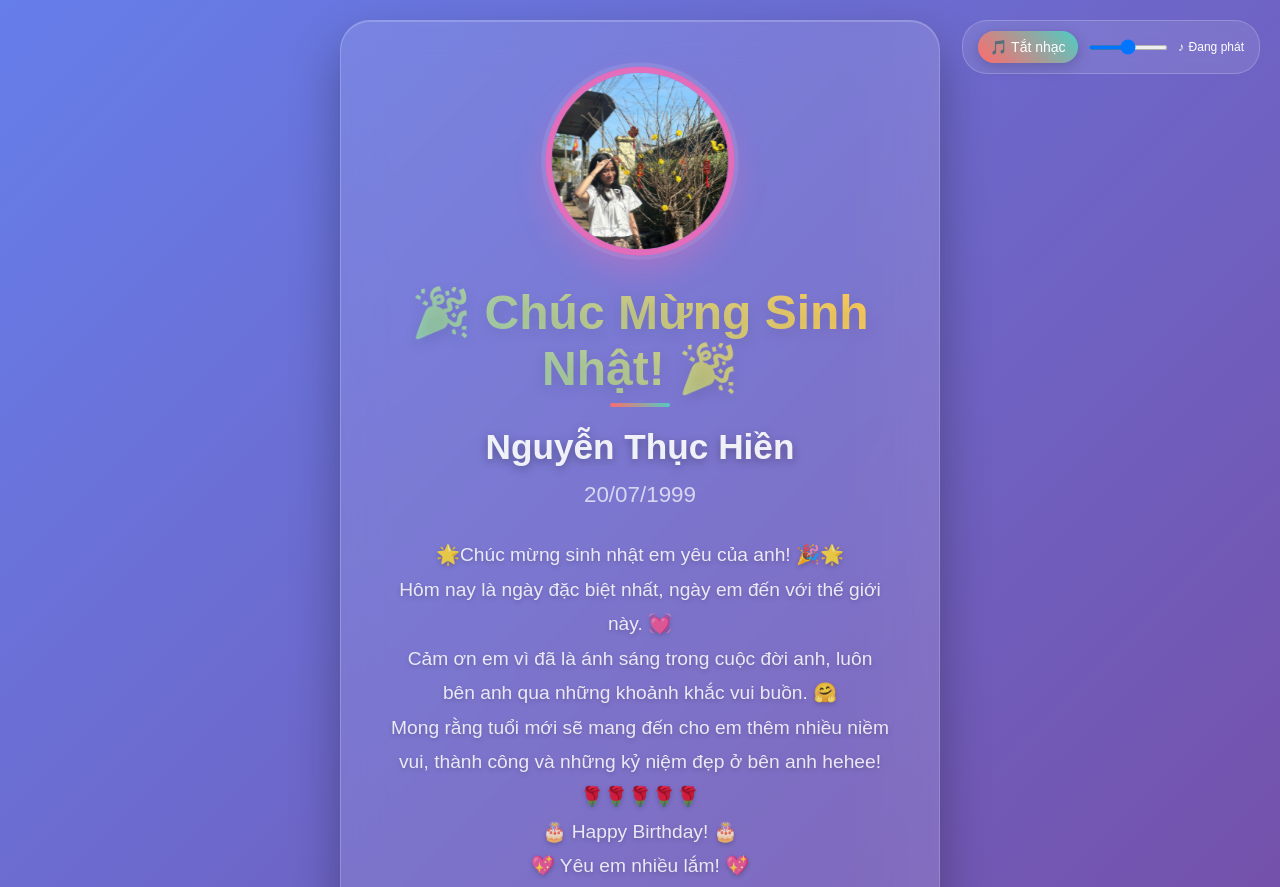
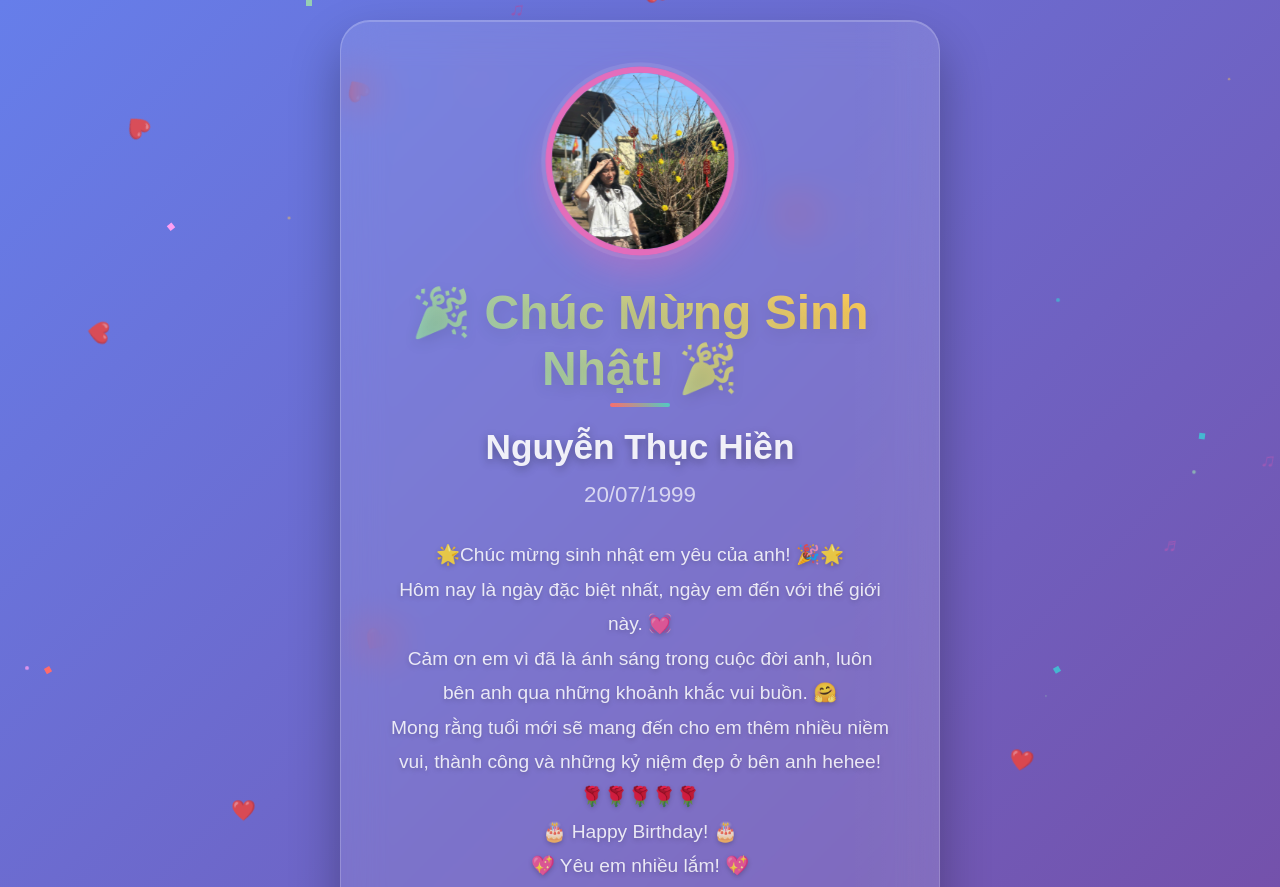
Before and after one commit to dekikhang/birthday2025, a plain HTML site: page index.html in a window 1280 px wide. Shown: the top 887 px of the page. Drawn offline with Linux system fonts and the light colour scheme.

Commit message:
index.html

```diff
--- a/index.html
+++ b/index.html
@@ -27,74 +27,6 @@
             height: 100%;
             pointer-events: none;
             z-index: 1;
-        }
-
-        /* Music Control Styles */
-        .music-controls {
-            position: fixed;
-            top: 20px;
-            right: 20px;
-            z-index: 1000;
-            display: flex;
-            gap: 10px;
-            align-items: center;
-            background: rgba(255, 255, 255, 0.1);
-            backdrop-filter: blur(10px);
-            padding: 10px 15px;
-            border-radius: 25px;
-            border: 1px solid rgba(255, 255, 255, 0.2);
-        }
-
-        .music-btn {
-            background: linear-gradient(45deg, #ff6b6b, #4ecdc4);
-            color: white;
-            border: none;
-            padding: 8px 12px;
-            border-radius: 20px;
-            font-size: 14px;
-            cursor: pointer;
-            transition: all 0.3s ease;
-            box-shadow: 0 4px 15px rgba(0, 0, 0, 0.2);
-        }
-
-        .music-btn:hover {
-            transform: translateY(-2px);
-            box-shadow: 0 6px 20px rgba(0, 0, 0, 0.3);
-        }
-
-        .volume-control {
-            width: 80px;
-            height: 5px;
-            background: rgba(255, 255, 255, 0.3);
-            border-radius: 3px;
-            outline: none;
-            cursor: pointer;
-        }
-
-        .volume-control::-webkit-slider-thumb {
-            appearance: none;
-            width: 15px;
-            height: 15px;
-            background: #4ecdc4;
-            border-radius: 50%;
-            cursor: pointer;
-        }
-
-        .music-status {
-            color: white;
-            font-size: 12px;
-            display: flex;
-            align-items: center;
-            gap: 5px;
-        }
-
-        .music-note-icon {
-            animation: musicBounce 1s infinite;
-        }
-
-        @keyframes musicBounce {
-            0%, 100% { transform: scale(1); }
-            50% { transform: scale(1.2); }
         }
 
         .heart {
@@ -510,46 +442,9 @@
             0% { transform: translateY(-100vh) rotate(0deg); }
             100% { transform: translateY(100vh) rotate(360deg); }
         }
-
-        /* Mobile responsive styles */
-        @media (max-width: 768px) {
-            .music-controls {
-                top: 10px;
-                right: 10px;
-                padding: 8px 12px;
-            }
-
-            .volume-control {
-                width: 60px;
-            }
-
-            .birthday-card {
-                padding: 30px 20px;
-            }
-
-            .birthday-title {
-                font-size: 2.5em;
-            }
-        }
     </style>
 </head>
 <body>
-    <!-- Audio element for background music -->
-    <audio id="backgroundMusic" loop>
-        <source src="hpbd.mp3" type="audio/mpeg">
-        Your browser does not support the audio element.
-    </audio>
-
-    <!-- Music controls -->
-    <div class="music-controls">
-        <button class="music-btn" id="musicToggle" onclick="toggleMusic()">🎵 Tắt nhạc</button>
-        <input type="range" class="volume-control" id="volumeSlider" min="0" max="1" step="0.1" value="0.5" onchange="changeVolume()">
-        <div class="music-status">
-            <span class="music-note-icon">♪</span>
-            <span id="musicStatus">Đang phát</span>
-        </div>
-    </div>
-
     <div class="background-animation" id="backgroundAnimation"></div>
 
     <div class="card-container">
@@ -611,9 +506,8 @@
     <script>
         let currentName = "Nguyễn Thục Hiền";
         let currentBirthDate = "1999-07-20";
-        let currentImageUrl = "img7.jpg";
+        let currentImageUrl = "img7.jpg"; // Đã thay đổi thành img7
         let currentImageIndex = 0;
-        let musicPlaying = false;
 
         const availableMedia = [
             { type: 'image', src: 'img1.jpg' },
@@ -625,69 +519,6 @@
             { type: 'image', src: 'img6.jpg' },
             { type: 'video', src: 'video1.mp4' }
         ];
-
-        // Music functions
-        function initializeMusic() {
-            const audio = document.getElementById('backgroundMusic');
-            const volumeSlider = document.getElementById('volumeSlider');
-
-            // Set initial volume
-            audio.volume = 0.5;
-
-            // Try to play music automatically
-            playMusic();
-        }
-
-        function playMusic() {
-            const audio = document.getElementById('backgroundMusic');
-            const musicToggle = document.getElementById('musicToggle');
-            const musicStatus = document.getElementById('musicStatus');
-
-            audio.play().then(() => {
-                musicPlaying = true;
-                musicToggle.textContent = '🔇 Tắt nhạc';
-                musicStatus.textContent = 'Đang phát';
-
-                // Add music notes effect
-                for (let i = 0; i < 8; i++) {
-                    setTimeout(() => {
-                        document.getElementById('backgroundAnimation').appendChild(createMusicNote());
-                    }, i * 200);
-                }
-            }).catch(error => {
-                console.log('Không thể phát nhạc tự động:', error);
-                musicToggle.textContent = '🎵 Bật nhạc';
-                musicStatus.textContent = 'Nhấn để phát';
-            });
-        }
-
-        function toggleMusic() {
-            const audio = document.getElementById('backgroundMusic');
-            const musicToggle = document.getElementById('musicToggle');
-            const musicStatus = document.getElementById('musicStatus');
-
-            if (musicPlaying) {
-                audio.pause();
-                musicPlaying = false;
-                musicToggle.textContent = '🎵 Bật nhạc';
-                musicStatus.textContent = 'Đã tắt';
-            } else {
-                audio.play().then(() => {
-                    musicPlaying = true;
-                    musicToggle.textContent = '🔇 Tắt nhạc';
-                    musicStatus.textContent = 'Đang phát';
-                }).catch(error => {
-                    console.log('Không thể phát nhạc:', error);
-                    alert('Không thể phát nhạc. Vui lòng kiểm tra file hpbd.mp3');
-                });
-            }
-        }
-
-        function changeVolume() {
-            const audio = document.getElementById('backgroundMusic');
-            const volumeSlider = document.getElementById('volumeSlider');
-            audio.volume = volumeSlider.value;
-        }
 
         function formatBirthDate(dateString) {
             const date = new Date(dateString);
@@ -722,13 +553,6 @@
                 setTimeout(() => {
                     background.appendChild(createSparkle());
                 }, i * 150);
-            }
-
-            // Add music notes when clicking cake
-            for (let i = 0; i < 5; i++) {
-                setTimeout(() => {
-                    background.appendChild(createMusicNote());
-                }, i * 200);
             }
 
             const cake = document.getElementById('birthdayCake');
@@ -846,4 +670,122 @@
 
         function createHeart() {
             const heart = document.createElement('div');
-            heart.className
+            heart.className = 'heart';
+            heart.innerHTML = '❤️';
+            heart.style.left = Math.random() * 100 + '%';
+            heart.style.animationDelay = Math.random() * 2 + 's';
+            heart.style.animationDuration = (4 + Math.random() * 4) + 's';
+            return heart;
+        }
+
+        function createFirework() {
+            const colors = ['#ff6b6b', '#4ecdc4', '#45b7d1', '#96ceb4', '#feca57', '#ff9ff3'];
+            const firework = document.createElement('div');
+            firework.className = 'firework';
+            firework.style.backgroundColor = colors[Math.floor(Math.random() * colors.length)];
+            firework.style.left = Math.random() * 100 + '%';
+            firework.style.top = Math.random() * 100 + '%';
+            firework.style.animationDelay = Math.random() * 2 + 's';
+            return firework;
+        }
+
+        function createSparkle() {
+            const sparkle = document.createElement('div');
+            sparkle.className = 'sparkle';
+            sparkle.style.left = Math.random() * 100 + '%';
+            sparkle.style.top = Math.random() * 100 + '%';
+            return sparkle;
+        }
+
+        function createMusicNote() {
+            const notes = ['♪', '♫', '♬', '♩'];
+            const musicNote = document.createElement('div');
+            musicNote.className = 'music-note';
+            musicNote.innerHTML = notes[Math.floor(Math.random() * notes.length)];
+            musicNote.style.left = Math.random() * 100 + '%';
+            musicNote.style.top = Math.random() * 100 + '%';
+            return musicNote;
+        }
+
+        function createConfetti() {
+            const colors = ['#ff6b6b', '#4ecdc4', '#45b7d1', '#96ceb4', '#feca57', '#ff9ff3'];
+            const confetti = document.createElement('div');
+            confetti.className = 'confetti';
+            confetti.style.backgroundColor = colors[Math.floor(Math.random() * colors.length)];
+            confetti.style.left = Math.random() * 100 + '%';
+            confetti.style.animationDelay = Math.random() * 3 + 's';
+            return confetti;
+        }
+
+        function addMoreEffects() {
+            const background = document.getElementById('backgroundAnimation');
+
+            for (let i = 0; i < 5; i++) {
+                background.appendChild(createHeart());
+            }
+
+            for (let i = 0; i < 8; i++) {
+                background.appendChild(createFirework());
+            }
+
+            for (let i = 0; i < 10; i++) {
+                background.appendChild(createSparkle());
+            }
+
+            for (let i = 0; i < 15; i++) {
+                background.appendChild(createConfetti());
+            }
+        }
+
+        function initializeEffects() {
+            const background = document.getElementById('backgroundAnimation');
+
+            for (let i = 0; i < 8; i++) {
+                background.appendChild(createHeart());
+            }
+
+            for (let i = 0; i < 12; i++) {
+                background.appendChild(createFirework());
+            }
+
+            for (let i = 0; i < 6; i++) {
+                background.appendChild(createMusicNote());
+            }
+
+            for (let i = 0; i < 10; i++) {
+                background.appendChild(createConfetti());
+            }
+        }
+
+        window.addEventListener('load', function() {
+            initializeEffects();
+            updateDisplay();
+
+            setInterval(() => {
+                const background = document.getElementById('backgroundAnimation');
+                if (background.children.length > 100) {
+                    for (let i = 0; i < 20; i++) {
+                        if (background.firstChild) {
+                            background.removeChild(background.firstChild);
+                        }
+                    }
+                }
+
+                background.appendChild(createHeart());
+                background.appendChild(createFirework());
+                if (Math.random() > 0.7) background.appendChild(createConfetti());
+            }, 2000);
+        });
+
+        document.querySelector('.birthday-card').addEventListener('click', function(e) {
+            if (e.target.tagName !== 'BUTTON' && e.target.tagName !== 'INPUT') {
+                for (let i = 0; i < 5; i++) {
+                    setTimeout(() => {
+                        document.getElementById('backgroundAnimation').appendChild(createSparkle());
+                    }, i * 100);
+                }
+            }
+        });
+    </script>
+</body>
+</html>
```
